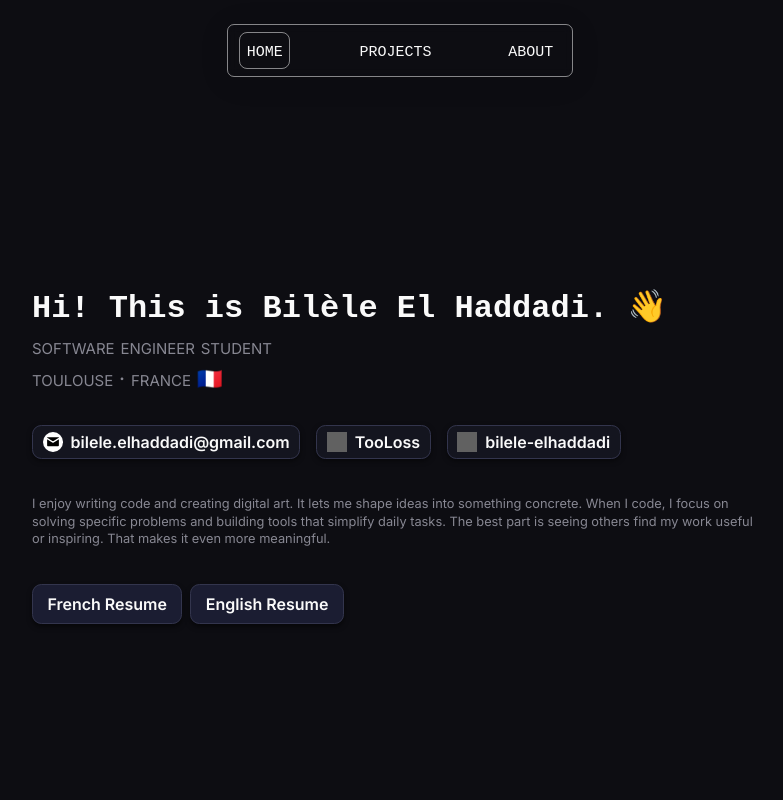
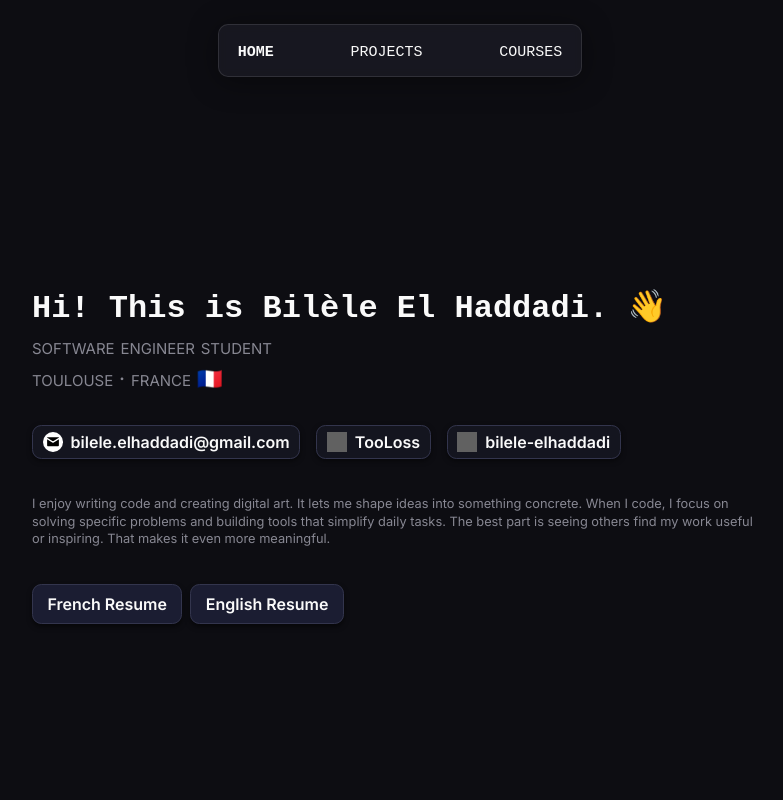
Before and after one commit to TooLoss/eportfolio-svelte, a SvelteKit app: page / in a window 1280 px wide. Shown: the top 800 px of the page, without its empty margins (240-1023 px from the left). Built offline with nearby package versions, Linux system fonts and the light colour scheme; grey boxes are pictures that could not be loaded.

Commit message:
fix: navbar background blur and design

```diff
--- a/src/components/navbar.svelte
+++ b/src/components/navbar.svelte
@@ -6,7 +6,7 @@
     const pages = [
         {name: "home", url:'/', selected:false},
         {name: "projects", url:'/projects', selected:false},
-        {name: "about", url:'', selected:false},
+        {name: "courses", url:'/education', selected:false},
     ]
 
     pages.forEach(page => {
@@ -38,9 +38,10 @@
     }
 
     .selected {
-        outline: 1px solid rgba(255, 255, 255, 0.5);
-        border-radius: 7px;
-        padding: 0.2rem 0.6rem;
+        --outline: 1px solid rgba(255, 255, 255, 0.5);
+        --border-radius: 7px;
+        --padding: 0.2rem 0.6rem;
+        font-weight: bold;
     }
 
     .non-selected {
@@ -61,14 +62,16 @@
         height: 100%;
         padding: var(--navbar-margin-vertical) var(--navbar-margin-horizontal);
 
-        /*background-color: var(--color-bg-2);*/
-        border-radius: 7px;
+        border-radius: 10px;
         margin: var(--navbar-margin-vertical) var(--navbar-margin-horizontal);
-        background: var(--color-bg-2) 0.2;
-        box-shadow: 0 4px 30px rgba(0, 0, 0, 0.1);
+        box-shadow: 0 4px 30px rgba(0, 0, 0, 0.4);
         backdrop-filter: blur(5px);
         -webkit-backdrop-filter: blur(5px);
         border: 1px solid rgba(255, 255, 255, 0.5);
+
+        border: 1px solid color-mix(in srgb,var(--color-text) 11%,transparent);
+        background-color: color-mix(in srgb,rgba(150, 150, 200, 0.8) 10%,transparent);
+        backdrop-filter: blur(4px);
 
         display: flex;
 
```
